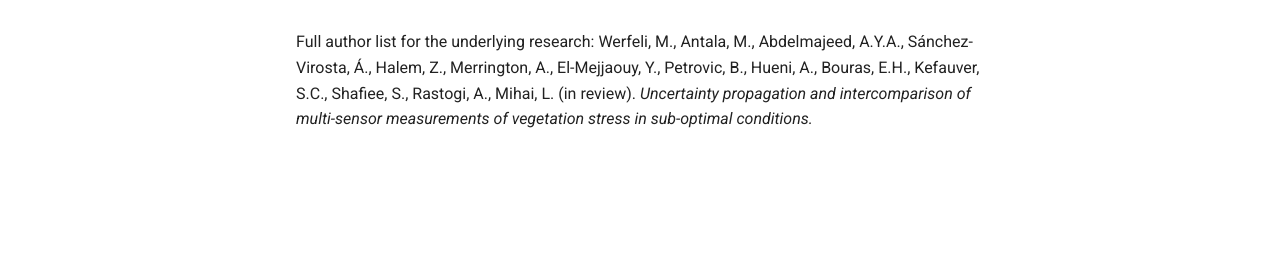
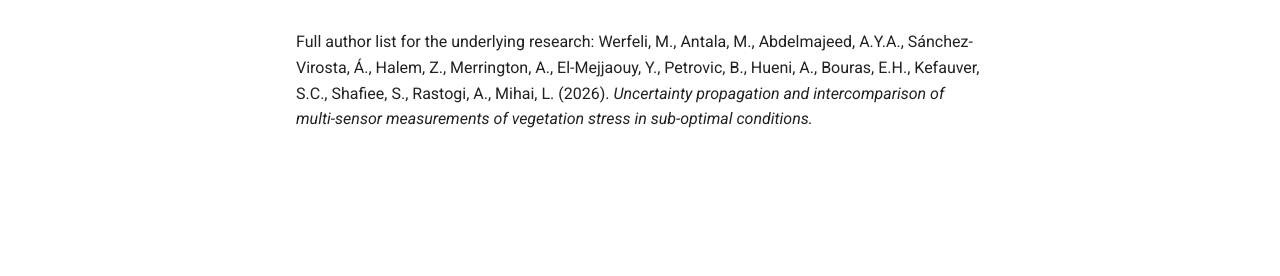
Before and after one commit to Lauramihai15/PANGEOS-UncertaintyPropagation, an MkDocs documentation site: the page built from docs/contributors.md, in a window 1280 px wide. Shown: the part 572-848 px from the top of the page. Built offline with MkDocs 1.6.1 and Material for MkDocs 9.7.7, drawn with Linux system fonts in a browser that asks for light colours; comment, search, counter and statistics services are not loaded.

Commit message:
Update author year in contributors.md

```diff
--- a/docs/contributors.md
+++ b/docs/contributors.md
@@ -15,6 +15,6 @@ each notebook).
 Full author list for the underlying research: Werfeli, M.,
 Antala, M., Abdelmajeed, A.Y.A., Sánchez-Virosta, Á., Halem, Z., Merrington,
 A., El-Mejjaouy, Y., Petrovic, B., Hueni, A., Bouras, E.H., Kefauver, S.C.,
-Shafiee, S., Rastogi, A., Mihai, L. (in review). *Uncertainty propagation
+Shafiee, S., Rastogi, A., Mihai, L. (2026). *Uncertainty propagation
 and intercomparison of multi-sensor measurements of vegetation stress in
 sub-optimal conditions.*
```
